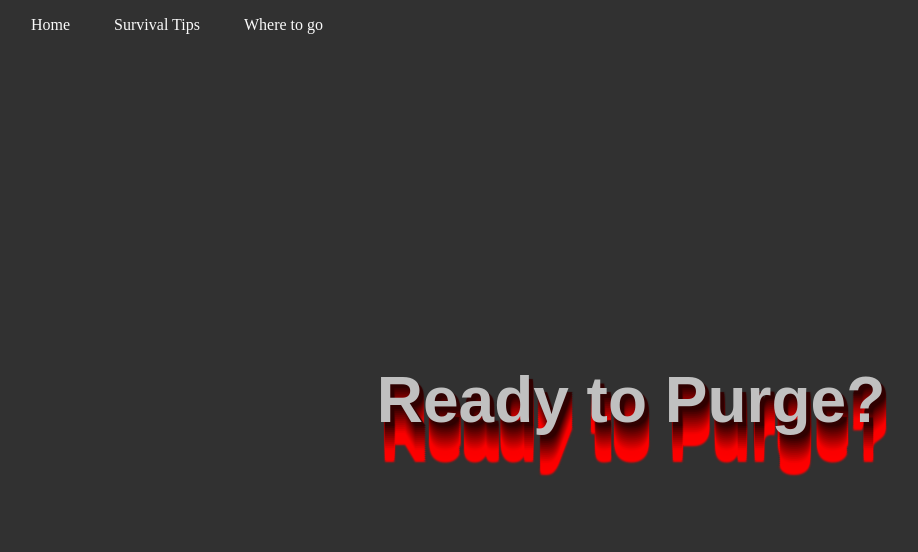
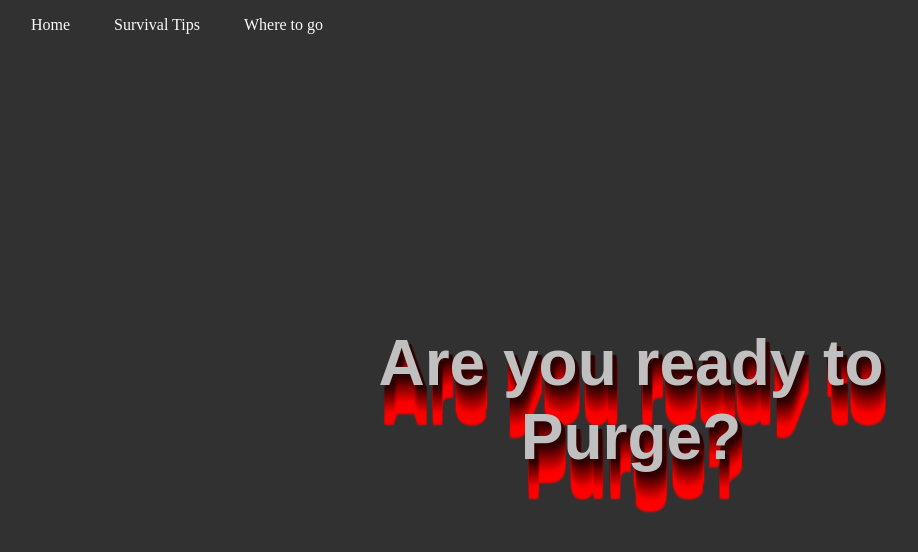
Before and after one commit to suppnini/suppnini.github.io, a plain HTML site: page index.html in a window 1280 px wide. Shown: the whole page, without its empty margins (9-927 px from the left). Drawn offline with Linux system fonts and the light colour scheme.

Commit message:
Update index.html

```diff
--- a/index.html
+++ b/index.html
@@ -11,7 +11,7 @@
 			<li><a href="tips.html">Survival Tips</a></li>
 			<li><a href="shelters.html">Where to go</a></li>
 		</ul>
-	<h1 class="blood">Ready to Purge?</h1>
+	<h1 class="blood">Are you ready to Purge?</h1>
 </div>
 </body>
 </html>
```
